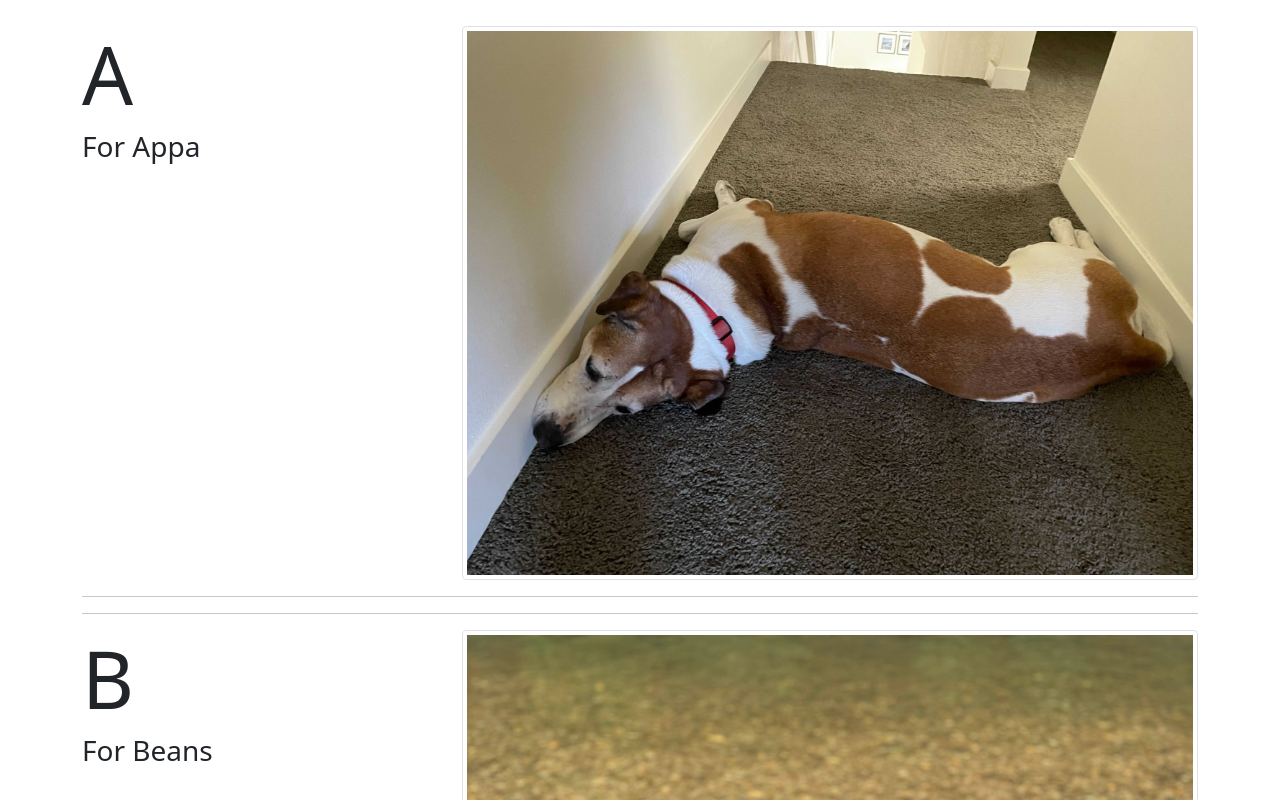
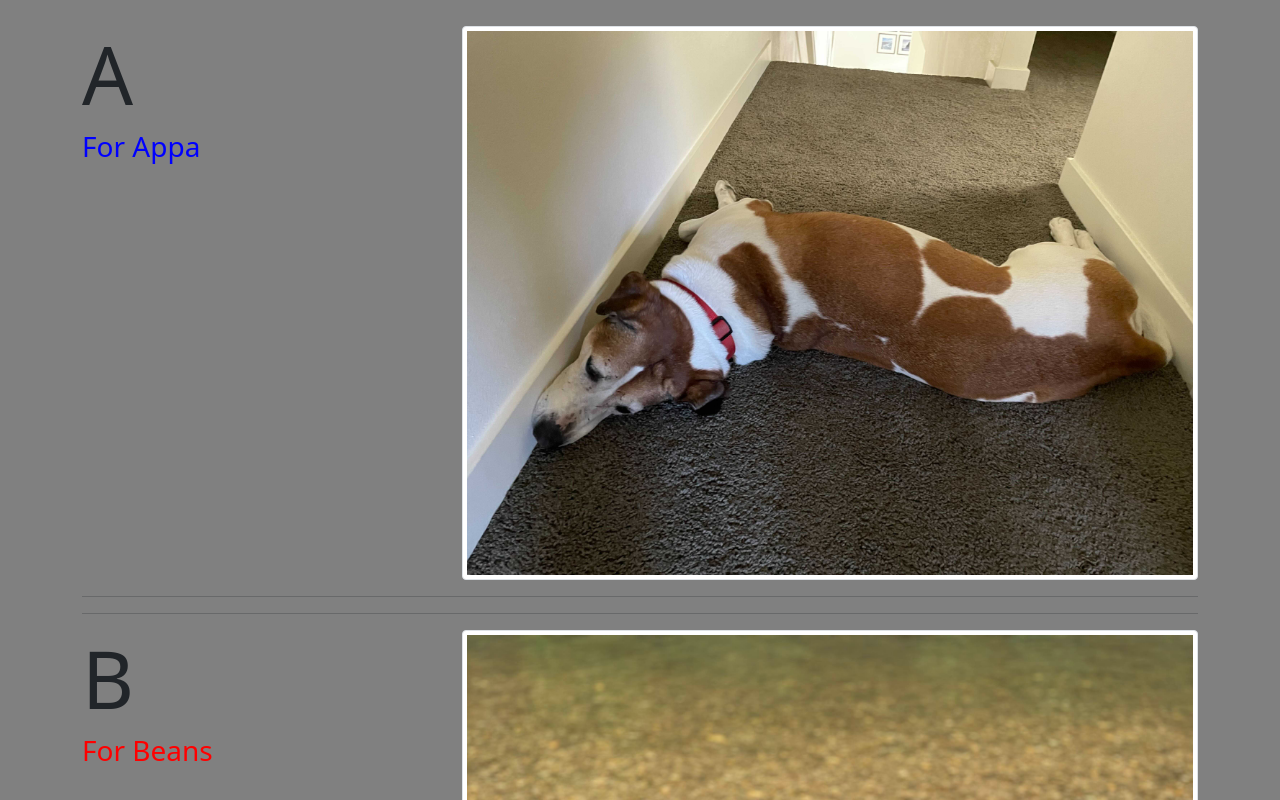
Before and after one commit to danielamag98/Laboratorios-, a plain HTML site: page AD-05-ABC-Challenge/index.html in a window 1280 px wide. Shown: the part 200-1000 px from the top of the page. Drawn offline with nearby package versions, Linux system fonts and the light colour scheme.

Commit message:
Task2: ajustar css

```diff
--- a/AD-05-ABC-Challenge/index.html
+++ b/AD-05-ABC-Challenge/index.html
@@ -6,6 +6,7 @@
   <meta name="viewport" content="width=device-width">
   <title>ABC</title>
   <link href="https://cdn.jsdelivr.net/npm/bootstrap@5.1.3/dist/css/bootstrap.min.css" rel="stylesheet" integrity="sha384-1BmE4kWBq78iYhFldvKuhfTAU6auU8tT94WrHftjDbrCEXSU1oBoqyl2QvZ6jIW3" crossorigin="anonymous">
+  <link rel="stylesheet" href="style.css">
 
 </head>
 
@@ -37,7 +38,7 @@
         <div class="row">
             <div class="col-4">
                 <h1 class="display-1">A</h1>
-                <h3>For Appa</h3>
+                <h3 class="azul">For Appa</h3>
             </div>
             <div class="col-8">
                 <img src="Pictures/a-appa.jpg" class="img-thumbnail">
@@ -50,7 +51,7 @@
         <div class="row">
             <div class="col-4">
                 <h1 class="display-1">B</h1>
-                <h3>For Beans</h3>
+                <h3 id="rojo">For Beans</h3>
             </div>
             <div class="col-8">
                 <img src="Pictures/b-beans.jpg" class="img-thumbnail">
@@ -74,7 +75,7 @@
         <div class="row">
             <div class="col-4">
                 <h1 class="display-1">D</h1>
-                <h3>For Dodo</h3>
+                <h3 class="azul">For Dodo</h3>
             </div>
             <div class="col-8">
                 <img src="Pictures/D-dodo.jpg" class="img-thumbnail">
@@ -127,7 +128,7 @@
         <div class="row">
             <div class="col-4">
                 <h1 class="display-1">H</h1>
-                <h3>For Horse</h3>
+                <h3 class="azul">For Horse</h3>
             </div>
             <div class="col-8">
                 <!-- insert pathway to image  -->
--- a/AD-05-ABC-Challenge/style.css
+++ b/AD-05-ABC-Challenge/style.css
@@ -2,3 +2,19 @@ html {
     height: 100%;
     width: 100%;
   }
+
+  body{
+    background-color: gray;
+  }
+
+  h3{
+    color: green;
+  }
+
+  .azul{
+    color:blue;
+  }
+
+  #rojo{
+    color: red;
+  }
```
